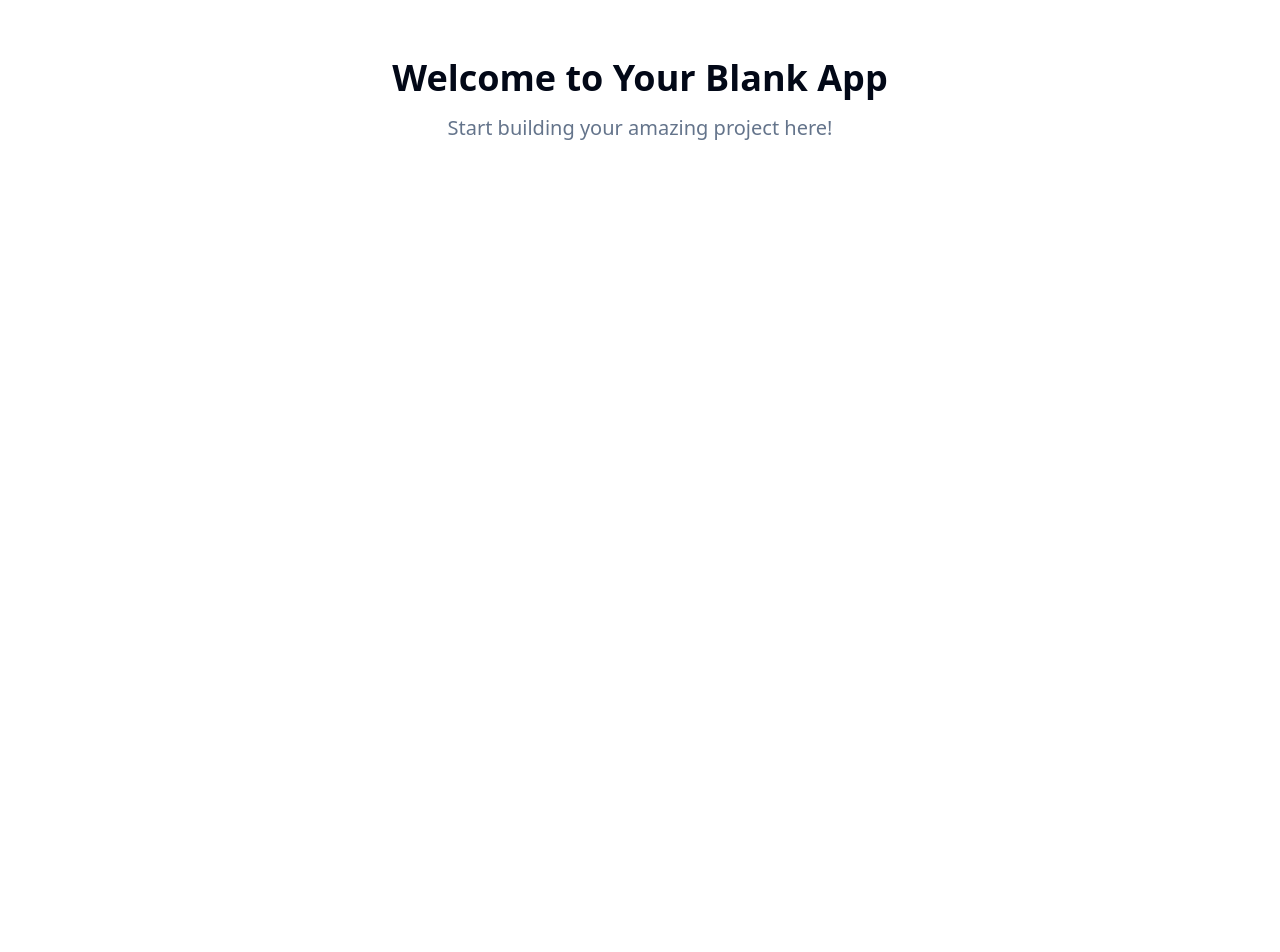
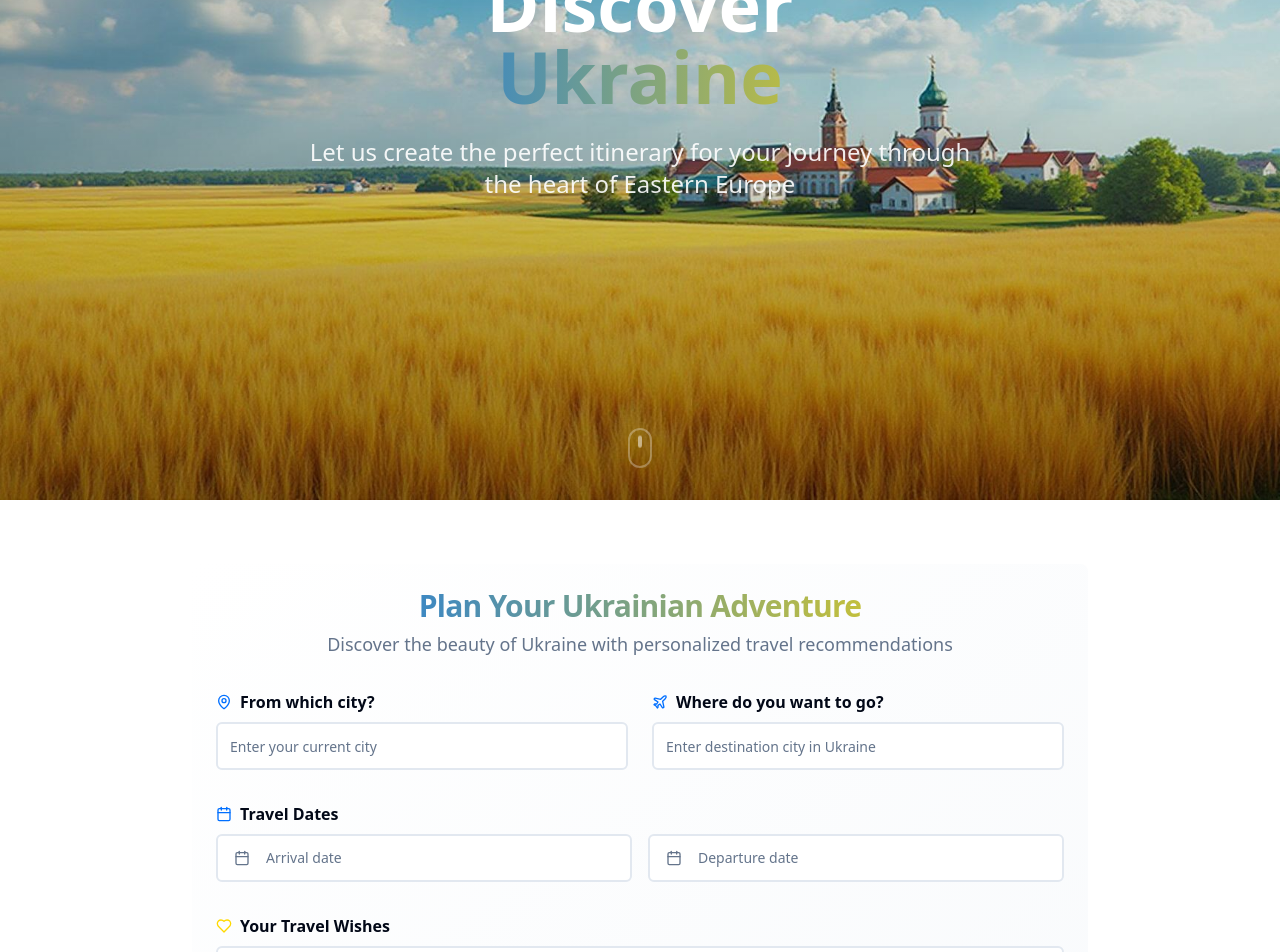
Before and after one commit to SergiySvirkov/ukraine-trip-planner, a React (Vite) app: page / in a window 1280 px wide. Shown: the part 300-1252 px from the top of the page. Before the commit the page ends 800 px from the top, so only its background shows below. Built offline with nearby package versions, Linux system fonts and the light colour scheme.

Commit message:
Create Ukraine travel idea generator

```diff
--- a/index.html
+++ b/index.html
@@ -3,12 +3,13 @@
   <head>
     <meta charset="UTF-8" />
     <meta name="viewport" content="width=device-width, initial-scale=1.0" />
-    <title>ukraine-trip-planner</title>
-    <meta name="description" content="Lovable Generated Project" />
-    <meta name="author" content="Lovable" />
+    <title>Ukraine Travel Ideas - Plan Your Perfect Ukrainian Adventure</title>
+    <meta name="description" content="Discover Ukraine with personalized travel recommendations. Plan your perfect trip with our intelligent travel planning tool designed for exploring Ukrainian cities and culture." />
+    <meta name="author" content="Ukraine Travel Planner" />
+    <meta name="keywords" content="Ukraine travel, Ukrainian cities, travel planning, Eastern Europe, tourism, Kiev, Lviv, Odessa" />
 
-    <meta property="og:title" content="ukraine-trip-planner" />
-    <meta property="og:description" content="Lovable Generated Project" />
+    <meta property="og:title" content="Ukraine Travel Ideas - Plan Your Perfect Ukrainian Adventure" />
+    <meta property="og:description" content="Discover Ukraine with personalized travel recommendations. Plan your perfect trip with our intelligent travel planning tool." />
     <meta property="og:type" content="website" />
     <meta property="og:image" content="https://lovable.dev/opengraph-image-p98pqg.png" />
 
--- /dev/null
+++ b/src/components/Hero.tsx
@@ -0,0 +1,39 @@
+import heroImage from "@/assets/ukraine-hero.jpg";
+
+export const Hero = () => {
+  return (
+    <div className="relative min-h-screen flex items-center justify-center overflow-hidden">
+      {/* Background Image */}
+      <div className="absolute inset-0 z-0">
+        <img
+          src={heroImage}
+          alt="Beautiful Ukrainian countryside with golden wheat fields and traditional architecture"
+          className="w-full h-full object-cover"
+        />
+        <div className="absolute inset-0 bg-gradient-to-b from-black/20 via-black/10 to-black/40" />
+      </div>
+
+      {/* Content */}
+      <div className="relative z-10 text-center px-4 max-w-4xl mx-auto">
+        <h1 className="text-5xl md:text-7xl font-bold text-white mb-6 leading-tight">
+          Discover
+          <span className="block bg-gradient-to-r from-ukraine-blue to-ukraine-yellow bg-clip-text text-transparent">
+            Ukraine
+          </span>
+        </h1>
+        <p className="text-xl md:text-2xl text-white/90 mb-8 leading-relaxed">
+          Let us create the perfect itinerary for your journey through
+          <br className="hidden md:block" />
+          the heart of Eastern Europe
+        </p>
+      </div>
+
+      {/* Scroll Indicator */}
+      <div className="absolute bottom-8 left-1/2 transform -translate-x-1/2 z-10">
+        <div className="w-6 h-10 border-2 border-white/30 rounded-full flex justify-center">
+          <div className="w-1 h-3 bg-white/50 rounded-full mt-2 animate-bounce" />
+        </div>
+      </div>
+    </div>
+  );
+};
--- /dev/null
+++ b/src/components/TravelPlanningForm.tsx
@@ -0,0 +1,165 @@
+import { useState } from "react";
+import { Calendar } from "@/components/ui/calendar";
+import { Button } from "@/components/ui/button";
+import { Input } from "@/components/ui/input";
+import { Textarea } from "@/components/ui/textarea";
+import { Card, CardContent, CardHeader, CardTitle } from "@/components/ui/card";
+import { Label } from "@/components/ui/label";
+import { Popover, PopoverContent, PopoverTrigger } from "@/components/ui/popover";
+import { CalendarIcon, MapPin, Plane, Heart } from "lucide-react";
+import { format } from "date-fns";
+import { cn } from "@/lib/utils";
+
+interface DateRange {
+  from?: Date;
+  to?: Date;
+}
+
+export const TravelPlanningForm = () => {
+  const [fromCity, setFromCity] = useState("");
+  const [toCity, setToCity] = useState("");
+  const [dateRange, setDateRange] = useState<DateRange>({});
+  const [travelWishes, setTravelWishes] = useState("");
+
+  const handleSubmit = (e: React.FormEvent) => {
+    e.preventDefault();
+    // Here you would typically send the data to your backend
+    console.log({ fromCity, toCity, dateRange, travelWishes });
+  };
+
+  return (
+    <Card className="w-full max-w-4xl mx-auto shadow-[var(--shadow-card)] border-0 bg-gradient-to-br from-white to-slate-50">
+      <CardHeader className="text-center pb-8">
+        <CardTitle className="text-3xl font-bold bg-gradient-to-r from-ukraine-blue to-ukraine-yellow bg-clip-text text-transparent">
+          Plan Your Ukrainian Adventure
+        </CardTitle>
+        <p className="text-muted-foreground text-lg mt-2">
+          Discover the beauty of Ukraine with personalized travel recommendations
+        </p>
+      </CardHeader>
+      <CardContent>
+        <form onSubmit={handleSubmit} className="space-y-8">
+          <div className="grid grid-cols-1 md:grid-cols-2 gap-6">
+            {/* From City */}
+            <div className="space-y-2">
+              <Label htmlFor="fromCity" className="text-base font-semibold flex items-center gap-2">
+                <MapPin className="h-4 w-4 text-ukraine-blue" />
+                From which city?
+              </Label>
+              <Input
+                id="fromCity"
+                placeholder="Enter your current city"
+                value={fromCity}
+                onChange={(e) => setFromCity(e.target.value)}
+                className="h-12 border-2 focus:border-ukraine-blue transition-colors"
+              />
+            </div>
+
+            {/* To City */}
+            <div className="space-y-2">
+              <Label htmlFor="toCity" className="text-base font-semibold flex items-center gap-2">
+                <Plane className="h-4 w-4 text-ukraine-blue" />
+                Where do you want to go?
+              </Label>
+              <Input
+                id="toCity"
+                placeholder="Enter destination city in Ukraine"
+                value={toCity}
+                onChange={(e) => setToCity(e.target.value)}
+                className="h-12 border-2 focus:border-ukraine-blue transition-colors"
+              />
+            </div>
+          </div>
+
+          {/* Date Range */}
+          <div className="space-y-2">
+            <Label className="text-base font-semibold flex items-center gap-2">
+              <CalendarIcon className="h-4 w-4 text-ukraine-blue" />
+              Travel Dates
+            </Label>
+            <div className="grid grid-cols-1 md:grid-cols-2 gap-4">
+              {/* Arrival Date */}
+              <Popover>
+                <PopoverTrigger asChild>
+                  <Button
+                    variant="outline"
+                    className={cn(
+                      "h-12 justify-start text-left font-normal border-2 hover:border-ukraine-blue",
+                      !dateRange.from && "text-muted-foreground"
+                    )}
+                  >
+                    <CalendarIcon className="mr-2 h-4 w-4" />
+                    {dateRange.from ? format(dateRange.from, "PPP") : <span>Arrival date</span>}
+                  </Button>
+                </PopoverTrigger>
+                <PopoverContent className="w-auto p-0" align="start">
+                  <Calendar
+                    mode="single"
+                    selected={dateRange.from}
+                    onSelect={(date) => setDateRange(prev => ({ ...prev, from: date }))}
+                    disabled={(date) => date < new Date()}
+                    initialFocus
+                    className="p-3 pointer-events-auto"
+                  />
+                </PopoverContent>
+              </Popover>
+
+              {/* Departure Date */}
+              <Popover>
+                <PopoverTrigger asChild>
+                  <Button
+                    variant="outline"
+                    className={cn(
+                      "h-12 justify-start text-left font-normal border-2 hover:border-ukraine-blue",
+                      !dateRange.to && "text-muted-foreground"
+                    )}
+                  >
+                    <CalendarIcon className="mr-2 h-4 w-4" />
+                    {dateRange.to ? format(dateRange.to, "PPP") : <span>Departure date</span>}
+                  </Button>
+                </PopoverTrigger>
+                <PopoverContent className="w-auto p-0" align="start">
+                  <Calendar
+                    mode="single"
+                    selected={dateRange.to}
+                    onSelect={(date) => setDateRange(prev => ({ ...prev, to: date }))}
+                    disabled={(date) => date < new Date() || (dateRange.from && date <= dateRange.from)}
+                    initialFocus
+                    className="p-3 pointer-events-auto"
+                  />
+                </PopoverContent>
+              </Popover>
+            </div>
+          </div>
+
+          {/* Travel Wishes */}
+          <div className="space-y-2">
+            <Label htmlFor="travelWishes" className="text-base font-semibold flex items-center gap-2">
+              <Heart className="h-4 w-4 text-ukraine-yellow" />
+              Your Travel Wishes
+            </Label>
+            <Textarea
+              id="travelWishes"
+              placeholder="Tell us about your interests, preferred activities, budget, accommodation preferences, food you'd like to try, or anything else that would help us create the perfect itinerary for you..."
+              value={travelWishes}
+              onChange={(e) => setTravelWishes(e.target.value)}
+              className="min-h-[120px] border-2 focus:border-ukraine-blue transition-colors resize-none"
+            />
+          </div>
+
+          {/* Submit Button */}
+          <div className="pt-4">
+            <Button
+              type="submit"
+              size="lg"
+              variant="hero"
+              className="w-full h-14 text-lg"
+            >
+              Generate My Ukrainian Adventure
+            </Button>
+          </div>
+        </form>
+      </CardContent>
+    </Card>
+  );
+};
--- a/src/components/ui/button.tsx
+++ b/src/components/ui/button.tsx
@@ -18,6 +18,8 @@ const buttonVariants = cva(
           "bg-secondary text-secondary-foreground hover:bg-secondary/80",
         ghost: "hover:bg-accent hover:text-accent-foreground",
         link: "text-primary underline-offset-4 hover:underline",
+        hero: "bg-gradient-to-r from-ukraine-blue to-ukraine-yellow text-white font-semibold hover:shadow-lg hover:scale-105 transition-all duration-300",
+        travel: "bg-white text-ukraine-blue border-2 border-ukraine-blue hover:bg-ukraine-blue hover:text-white",
       },
       size: {
         default: "h-10 px-4 py-2",
--- a/src/index.css
+++ b/src/index.css
@@ -17,8 +17,8 @@ All colors MUST be HSL.
     --popover: 0 0% 100%;
     --popover-foreground: 222.2 84% 4.9%;
 
-    --primary: 222.2 47.4% 11.2%;
-    --primary-foreground: 210 40% 98%;
+    --primary: 214 100% 50%;
+    --primary-foreground: 0 0% 100%;
 
     --secondary: 210 40% 96.1%;
     --secondary-foreground: 222.2 47.4% 11.2%;
@@ -26,7 +26,7 @@ All colors MUST be HSL.
     --muted: 210 40% 96.1%;
     --muted-foreground: 215.4 16.3% 46.9%;
 
-    --accent: 210 40% 96.1%;
+    --accent: 51 100% 50%;
     --accent-foreground: 222.2 47.4% 11.2%;
 
     --destructive: 0 84.2% 60.2%;
@@ -34,7 +34,15 @@ All colors MUST be HSL.
 
     --border: 214.3 31.8% 91.4%;
     --input: 214.3 31.8% 91.4%;
-    --ring: 222.2 84% 4.9%;
+    --ring: 214 100% 50%;
+
+    --ukraine-blue: 214 100% 50%;
+    --ukraine-yellow: 51 100% 50%;
+    --gradient-hero: linear-gradient(135deg, hsl(214 100% 50%), hsl(51 100% 50%));
+    --gradient-card: linear-gradient(145deg, hsl(0 0% 100%), hsl(210 40% 98%));
+    --shadow-soft: 0 4px 20px -2px hsl(214 100% 50% / 0.1);
+    --shadow-card: 0 10px 40px -10px hsl(222.2 84% 4.9% / 0.1);
+    --transition-smooth: all 0.3s cubic-bezier(0.4, 0, 0.2, 1);
 
     --radius: 0.5rem;
 
--- a/src/pages/Index.tsx
+++ b/src/pages/Index.tsx
@@ -1,11 +1,12 @@
-// Update this page (the content is just a fallback if you fail to update the page)
+import { Hero } from "@/components/Hero";
+import { TravelPlanningForm } from "@/components/TravelPlanningForm";
 
 const Index = () => {
   return (
-    <div className="min-h-screen flex items-center justify-center bg-background">
-      <div className="text-center">
-        <h1 className="text-4xl font-bold mb-4">Welcome to Your Blank App</h1>
-        <p className="text-xl text-muted-foreground">Start building your amazing project here!</p>
+    <div className="min-h-screen bg-background">
+      <Hero />
+      <div className="py-16 px-4">
+        <TravelPlanningForm />
       </div>
     </div>
   );
--- a/tailwind.config.ts
+++ b/tailwind.config.ts
@@ -52,6 +52,10 @@ export default {
 					DEFAULT: 'hsl(var(--card))',
 					foreground: 'hsl(var(--card-foreground))'
 				},
+				ukraine: {
+					blue: 'hsl(var(--ukraine-blue))',
+					yellow: 'hsl(var(--ukraine-yellow))'
+				},
 				sidebar: {
 					DEFAULT: 'hsl(var(--sidebar-background))',
 					foreground: 'hsl(var(--sidebar-foreground))',
```
Also changed, not shown: src/assets/ukraine-hero.jpg (added).
